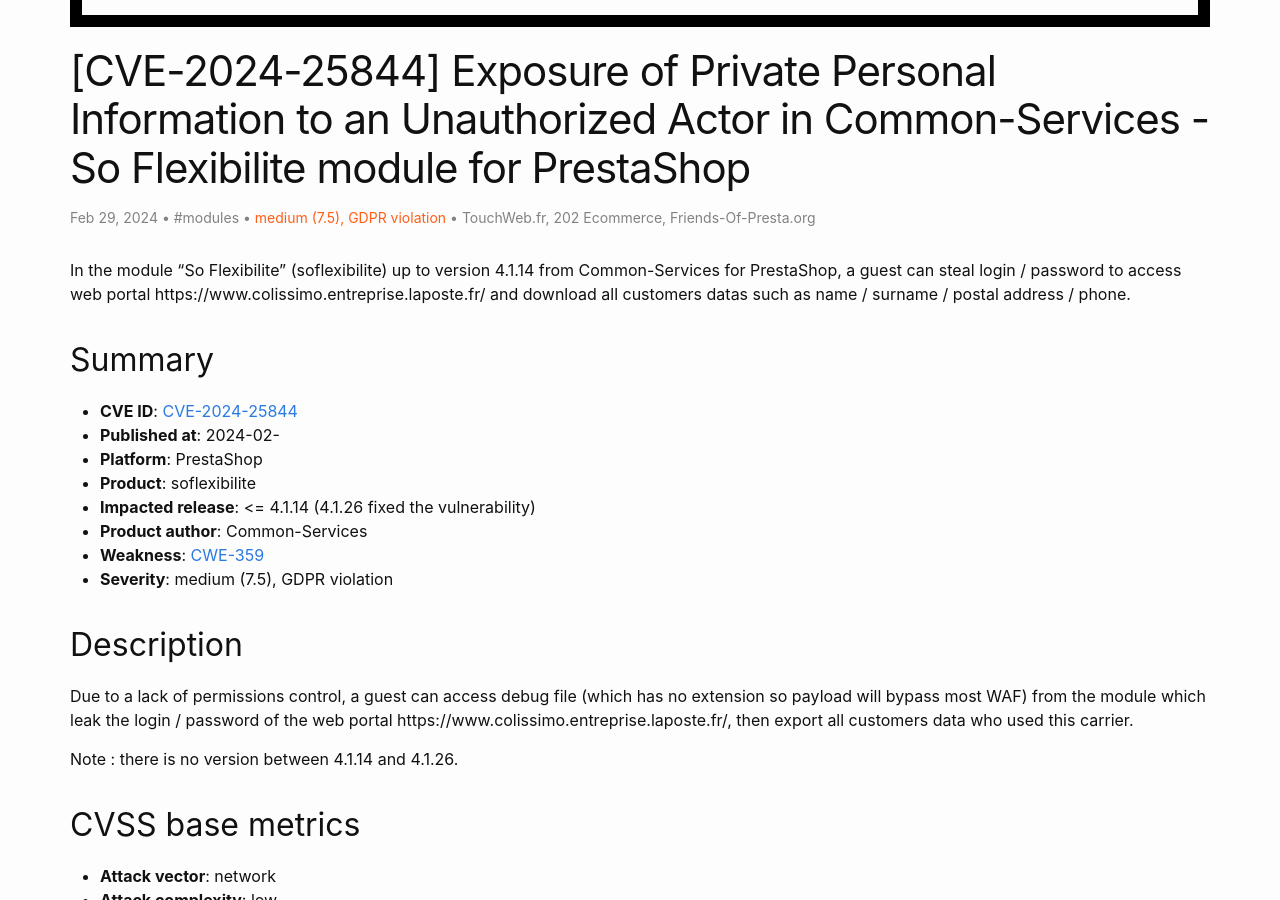
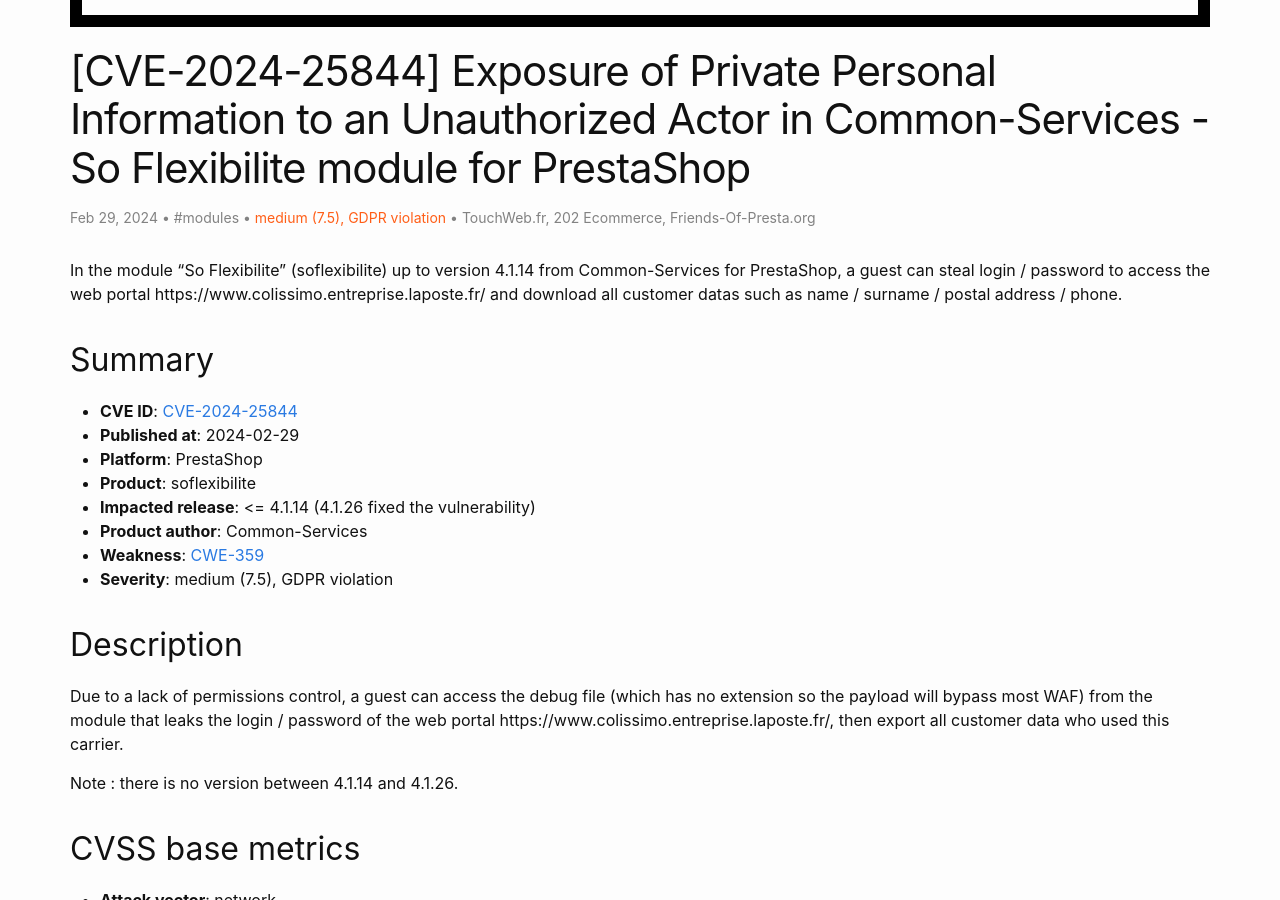
Before and after one commit to friends-of-presta/security-advisories, a Jekyll site: the page built from _posts/2024-02-29-soflexibilite.md, in a window 1280 px wide and 900 px high, scrolled down 413 px. Built offline with Jekyll 4.4.1, drawn with Linux system fonts in a browser that asks for light colours.

Commit message:
Update 2024-02-29-soflexibilite.md
Date de publication + english

```diff
--- a/_posts/2024-02-29-soflexibilite.md
+++ b/_posts/2024-02-29-soflexibilite.md
@@ -10,12 +10,12 @@ meta: "CVE,PrestaShop,soflexibilite"
 severity: "medium (7.5), GDPR violation"
 ---
 
-In the module "So Flexibilite" (soflexibilite) up to version 4.1.14 from Common-Services for PrestaShop, a guest can steal login / password to access web portal https://www.colissimo.entreprise.laposte.fr/ and download all customers datas such as name / surname / postal address / phone.
+In the module "So Flexibilite" (soflexibilite) up to version 4.1.14 from Common-Services for PrestaShop, a guest can steal login / password to access the web portal https://www.colissimo.entreprise.laposte.fr/ and download all customer datas such as name / surname / postal address / phone.
 
 ## Summary
 
 * **CVE ID**: [CVE-2024-25844](https://cve.mitre.org/cgi-bin/cvename.cgi?name=CVE-2024-25844)
-* **Published at**: 2024-02-
+* **Published at**: 2024-02-29
 * **Platform**: PrestaShop
 * **Product**: soflexibilite
 * **Impacted release**: <= 4.1.14 (4.1.26 fixed the vulnerability)
@@ -25,7 +25,7 @@ In the module "So Flexibilite" (soflexibilite) up to version 4.1.14 from Common-
 
 ## Description
 
-Due to a lack of permissions control, a guest can access debug file (which has no extension so payload will bypass most WAF) from the module which leak the login / password of the web portal https://www.colissimo.entreprise.laposte.fr/, then export all customers data who used this carrier.
+Due to a lack of permissions control, a guest can access the debug file (which has no extension so the payload will bypass most WAF) from the module that leaks the login / password of the web portal https://www.colissimo.entreprise.laposte.fr/, then export all customer data who used this carrier.
 
 Note : there is no version between 4.1.14 and 4.1.26.
 
```
